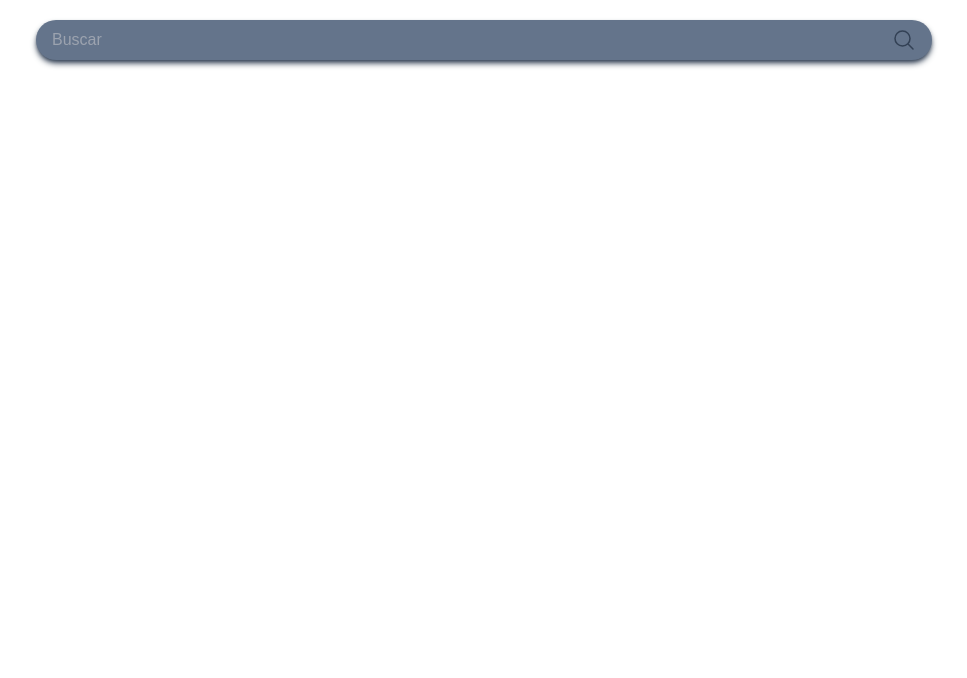
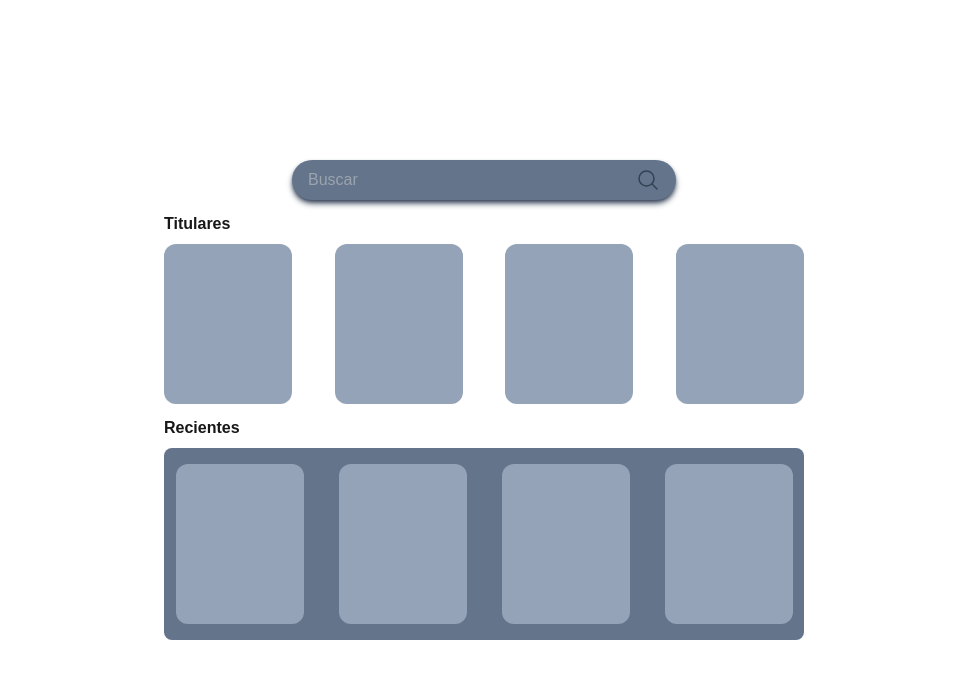
Before and after one commit to javilafoure/news-app, a Next.js app: page / in a window 1280 px wide. Shown: the top 678 px of the page, without its empty margins (156-1123 px from the left). Built offline with nearby package versions, Linux system fonts and the light colour scheme.

Commit message:
add estructura

```diff
--- a/app/componets/Card.jsx
+++ b/app/componets/Card.jsx
@@ -0,0 +1,7 @@
+import React from "react";
+
+function Card() {
+  return <div className="bg-slate-400 h-40 w-32 rounded-xl"></div>;
+}
+
+export default Card;
--- /dev/null
+++ b/app/componets/Headlines.jsx
@@ -0,0 +1,22 @@
+import React from "react";
+import Card from "./Card";
+
+function Headlines() {
+  return (
+    <div className="flex flex-col gap-2 w-[80%]  md:w-[50%]">
+      <h2 className="font-bold">Titulares</h2>
+      <div className="flex justify-between">
+        <Card />
+        <Card />
+        <div className="hidden md:block">
+          <Card />
+        </div>
+        <div className="hidden md:block">
+          <Card />
+        </div>
+      </div>
+    </div>
+  );
+}
+
+export default Headlines;
--- /dev/null
+++ b/app/componets/Recent.jsx
@@ -0,0 +1,18 @@
+import React from "react";
+import Card from "./Card";
+
+function Recent() {
+  return (
+    <div className="flex flex-col gap-2 w-[80%] md:w-[50%]">
+      <h2 className="font-bold">Recientes</h2>
+      <div className="grid grid-cols-2 md:grid-cols-4 gap-3 place-items-center bg-slate-500 py-2 md:py-4 rounded-lg">
+        <Card />
+        <Card />
+        <Card />
+        <Card />
+      </div>
+    </div>
+  );
+}
+
+export default Recent;
--- a/app/componets/SearchBar.jsx
+++ b/app/componets/SearchBar.jsx
@@ -2,7 +2,7 @@ import React from "react";
 
 function SearchBar() {
   return (
-    <div className="bg-slate-500 shadow-md shadow-slate-700 w-[70%] h-10 rounded-full flex items-center justify-between px-4 cursor-pointer">
+    <div className="bg-slate-500 shadow-md shadow-slate-700 w-[70%] md:w-[30%] h-10 rounded-full flex items-center justify-between px-4 cursor-pointer">
       <input
         className="bg-slate-500 justify-center focus:outline-none"
         placeholder="Buscar"
--- a/app/page.jsx
+++ b/app/page.jsx
@@ -1,8 +1,13 @@
 import SearchBar from "./componets/SearchBar";
+import Headlines from "./componets/Headlines";
+import Recent from "./componets/Recent";
+
 export default function Home() {
   return (
-    <div className="flex h-screen justify-center py-5">
+    <div className="flex flex-col h-screen items-center justify-center py-5 gap-3">
       <SearchBar />
+      <Headlines />
+      <Recent />
     </div>
   );
 }
```
Also changed, not shown: app/componets/Table.jsx (deleted).
